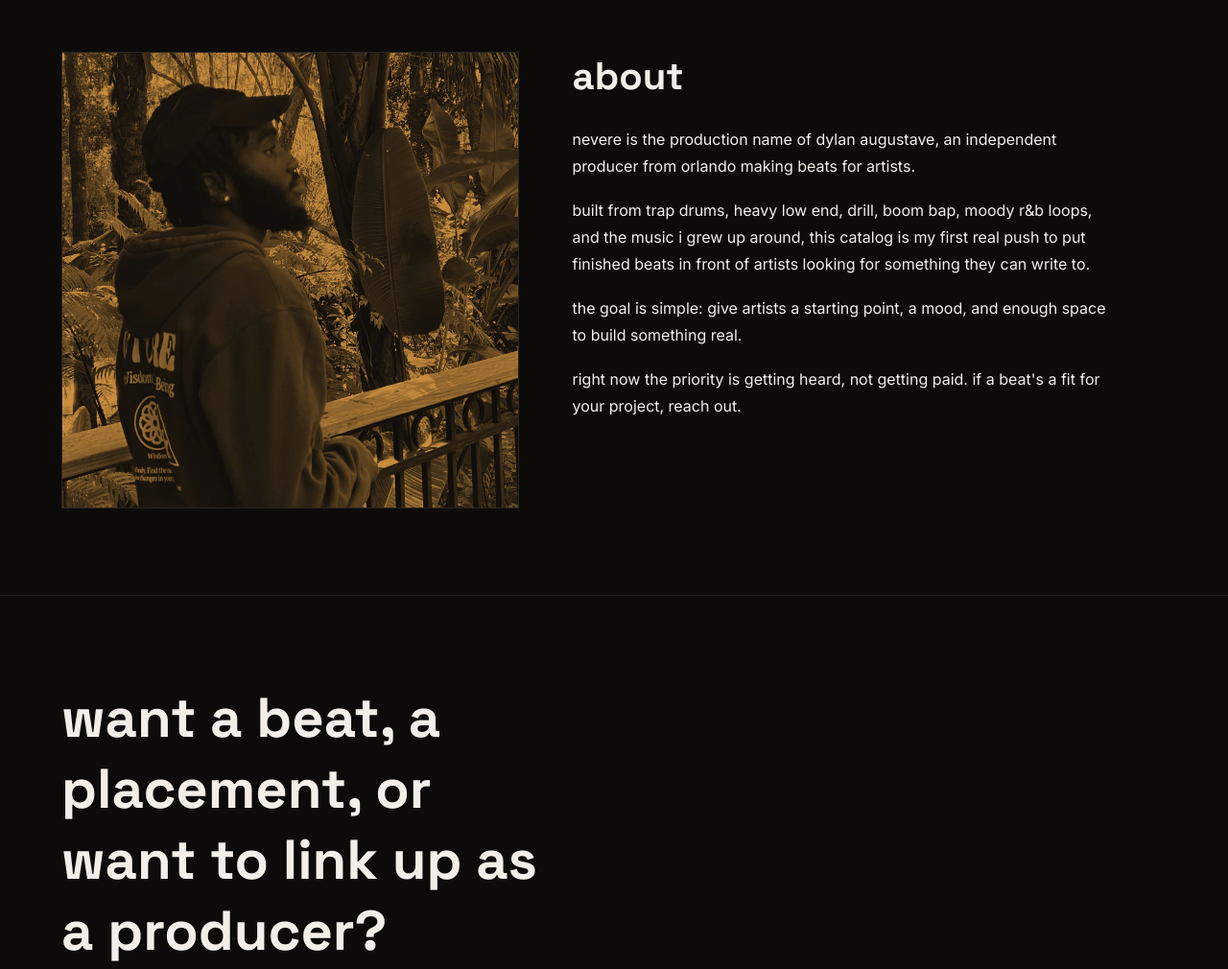
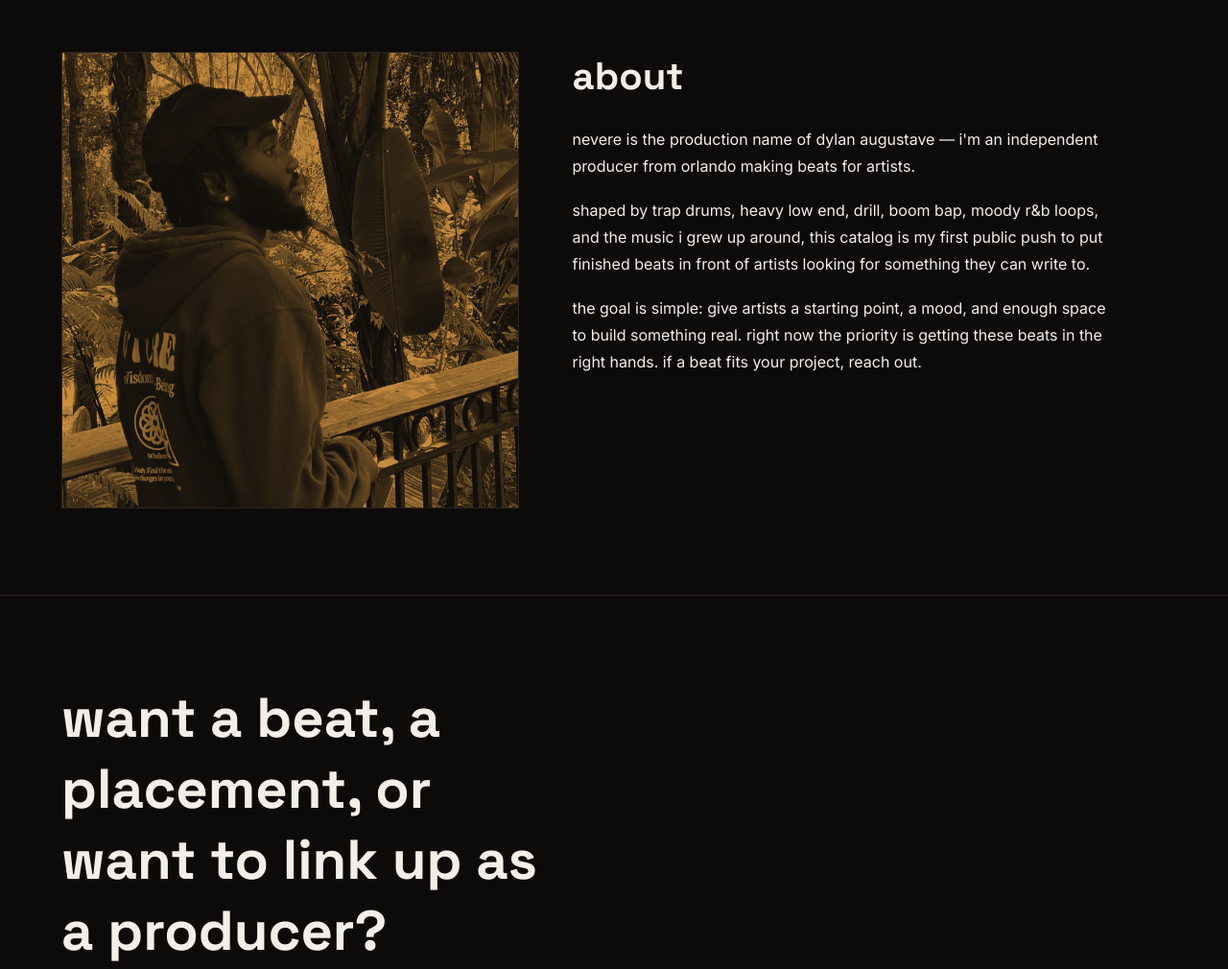
Before and after one commit to dylanaugustave/nevere-site, a website: page index.html in a window 1280 px wide. Shown: the part 2540-3550 px from the top of the page at 96% size. Drawn offline with Linux system fonts and the light colour scheme.

Commit message:
Add files via upload

```diff
--- a/index.html
+++ b/index.html
@@ -1090,16 +1090,13 @@
         <h2 class="section-title display" style="margin-bottom:26px;">about</h2>
         <div class="about-text">
           <p>
-            nevere is the production name of Dylan Augustave, an independent producer from Orlando making beats for artists.
+            nevere is the production name of Dylan Augustave — I'm an independent producer from Orlando making beats for artists.
           </p>
           <p>
-            Built from trap drums, heavy low end, drill, boom bap, moody R&amp;B loops, and the music I grew up around, this catalog is my first real push to put finished beats in front of artists looking for something they can write to.
+            Shaped by trap drums, heavy low end, drill, boom bap, moody R&amp;B loops, and the music I grew up around, this catalog is my first public push to put finished beats in front of artists looking for something they can write to.
           </p>
           <p>
-            The goal is simple: give artists a starting point, a mood, and enough space to build something real.
-          </p>
-          <p>
-            Right now the priority is getting heard, not getting paid. If a beat's a fit for your project, reach out.
+            The goal is simple: give artists a starting point, a mood, and enough space to build something real. Right now the priority is getting these beats in the right hands. If a beat fits your project, reach out.
           </p>
         </div>
       </div>
@@ -1125,7 +1122,7 @@
     </form>
     <footer>
       <span>© 2026 nevere</span>
-      <span class="mono" style="opacity:0.4;">v107</span>
+      <span class="mono" style="opacity:0.4;">v108</span>
     </footer>
   </section>
 
```
